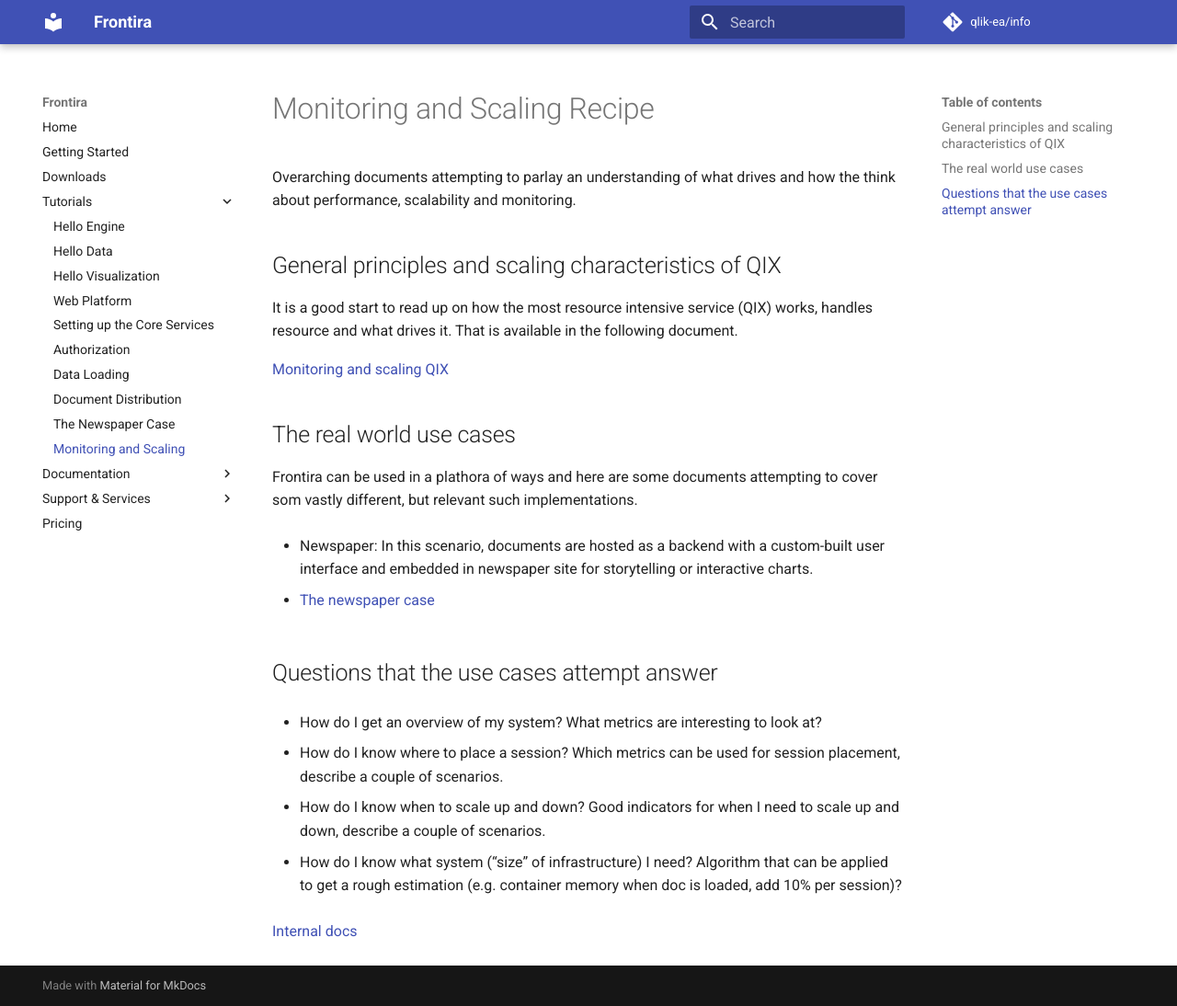
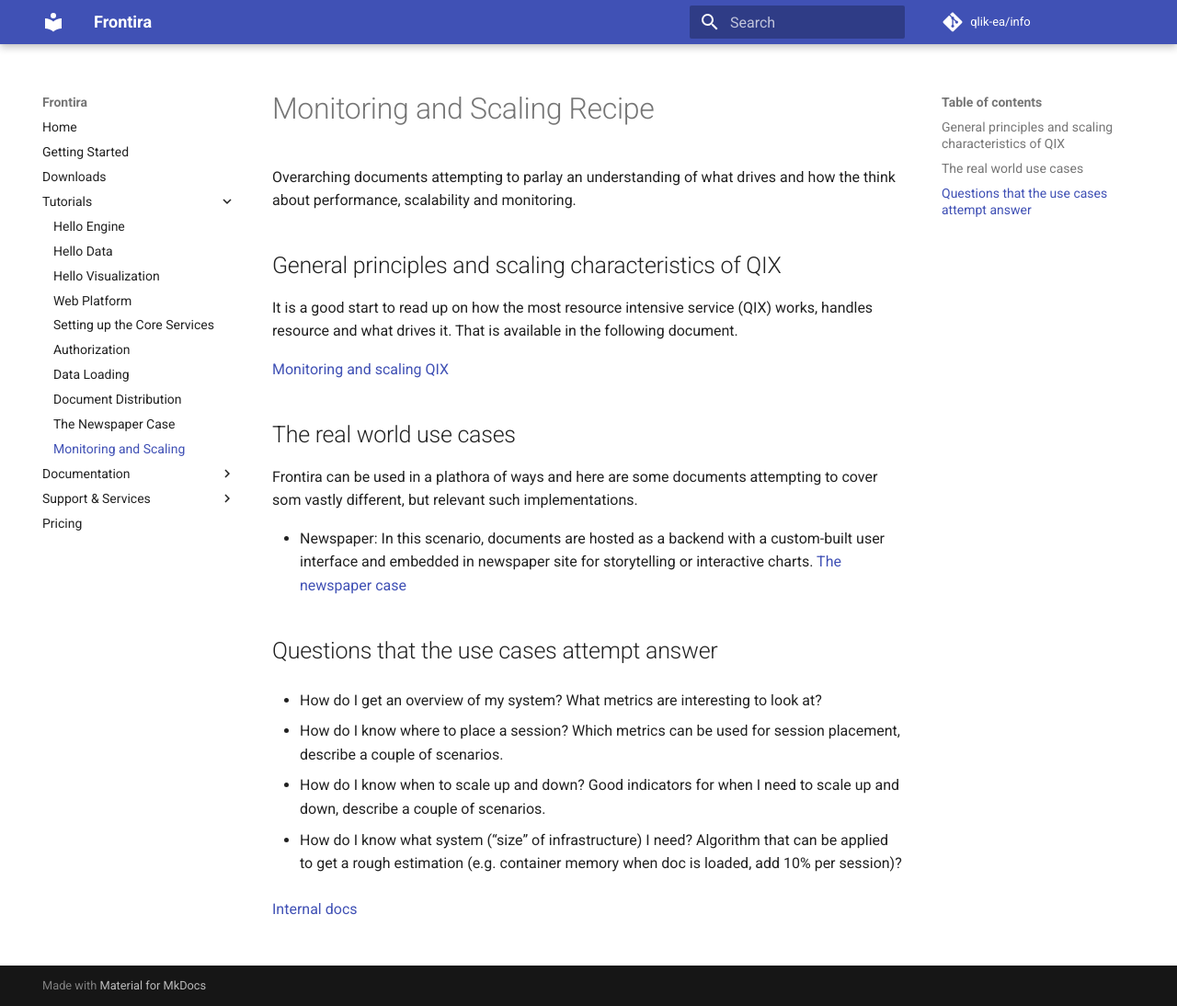
Before and after one commit to qlik-oss/core-website, an MkDocs documentation site: the page built from docs/tutorials/monitoring-and-scaling.md, in a window 1280 px wide and 1094 px high. Shown: the whole window at 92% size. Built offline with MkDocs 1.6.1 and Material for MkDocs 9.7.7, drawn with Linux system fonts in a browser that asks for light colours; comment, search, counter and statistics services are not loaded; old or Windows-style settings are respelled for this version of MkDocs.

Commit message:
Markdownlint...

```diff
--- a/docs/tutorials/monitoring-and-scaling.md
+++ b/docs/tutorials/monitoring-and-scaling.md
@@ -18,9 +18,7 @@ attempting to cover som vastly different, but relevant such implementations.
 
 - Newspaper: In this scenario, documents are hosted as a backend with a custom-built
   user interface and embedded in newspaper site for storytelling or interactive
-  charts.
-
-  - [The newspaper case](./newspaper.md)
+  charts. [The newspaper case](./newspaper.md)
 
 ## Questions that the use cases attempt answer
 
```
